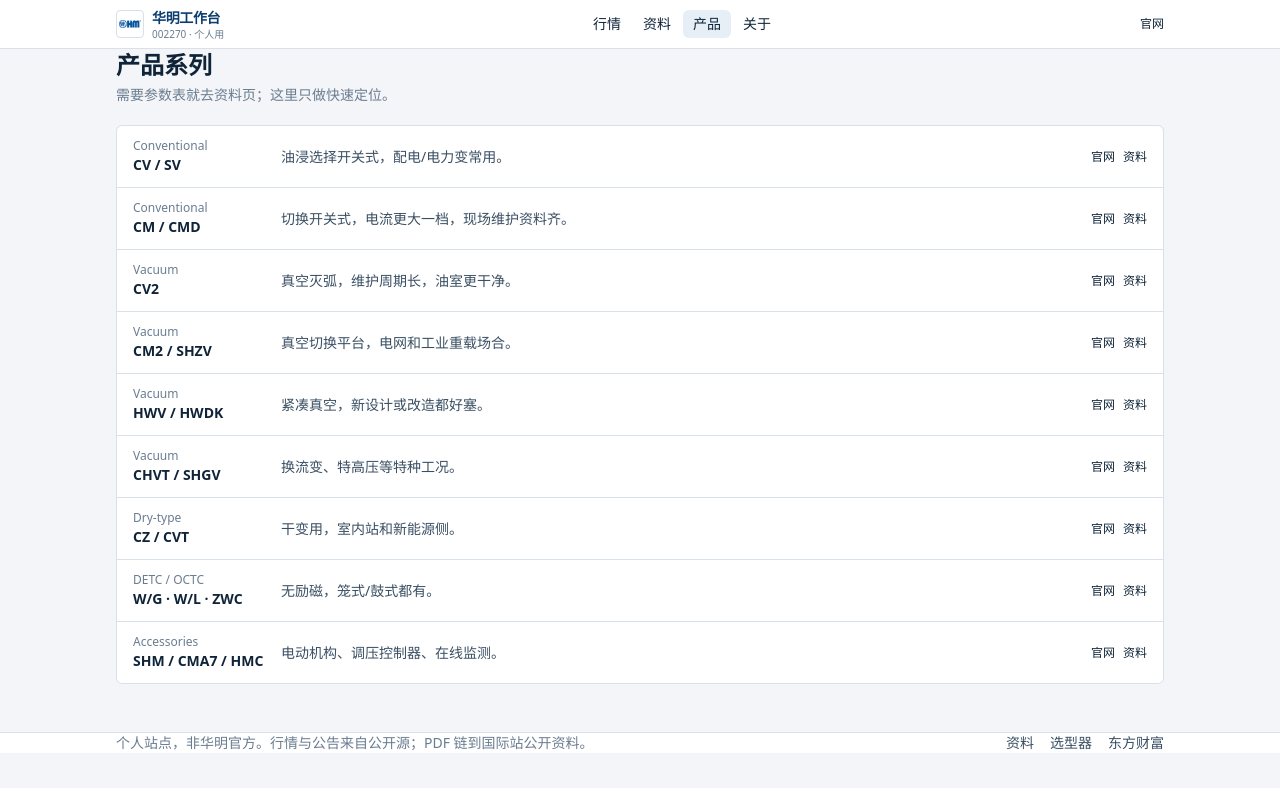
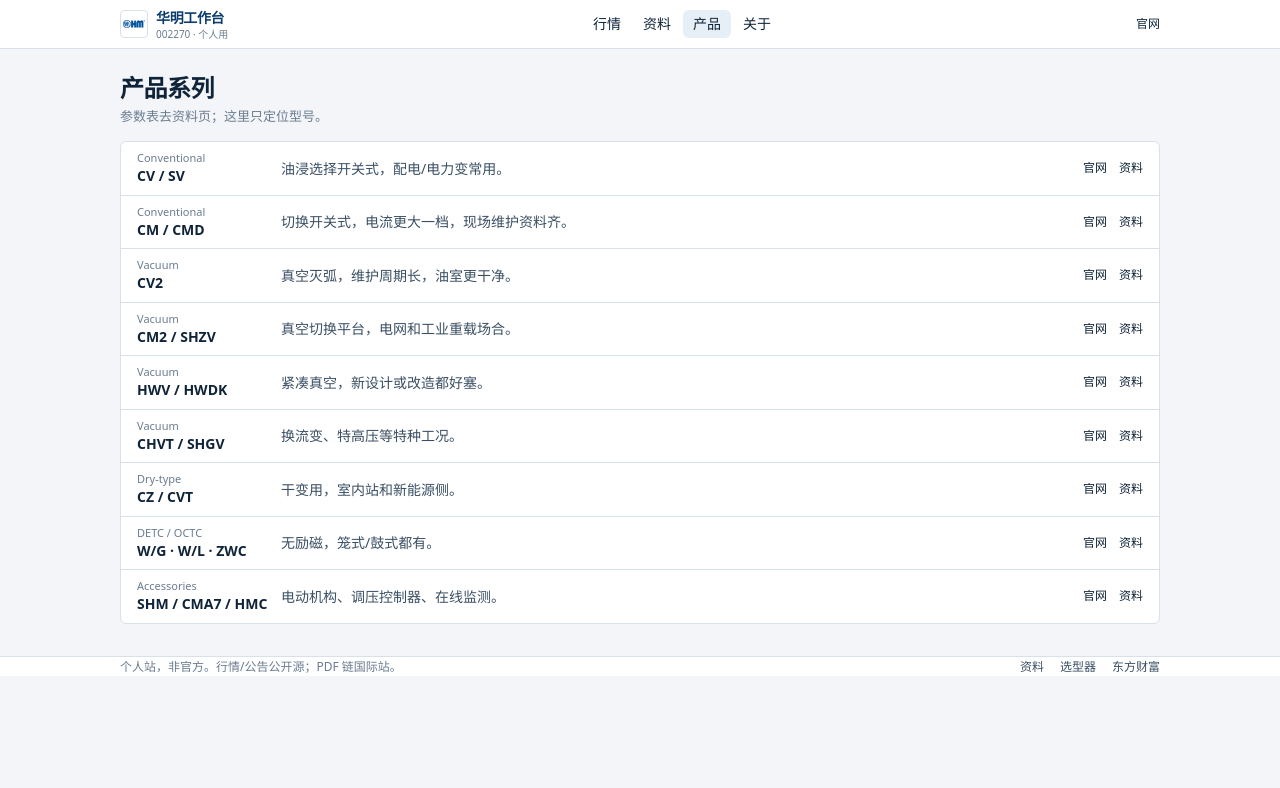
Before and after one commit to erict16/huaming-hub, a Next.js app: page /products in a window 1280 px wide. Shown: the top 788 px of the page. Built offline with nearby package versions, Linux system fonts and the light colour scheme.

Commit message:
style: unify page spacing on 4pt scale
Shared hm-page/hm-page-head/hm-stack; tighter main/footer/cards.
Consistent gaps across home, downloads, products, about.

```diff
--- a/src/app/downloads/page.tsx
+++ b/src/app/downloads/page.tsx
@@ -9,15 +9,15 @@
 
 export default function DownloadsPage() {
   return (
-    <div className="space-y-4">
-      <div>
-        <h1 className="font-display text-xl font-semibold tracking-tight text-[var(--ink)] sm:text-2xl">
-          技术资料
-        </h1>
-        <p className="mt-1 text-sm text-[var(--ink-3)]">
-          {allDocuments.length} 份 · 按型号筛选 · 紧凑列表
-        </p>
-      </div>
+    <div className="hm-page">
+      <header className="hm-page-head">
+        <div>
+          <h1>技术资料</h1>
+          <p className="sub">
+            {allDocuments.length} 份 · 按型号筛 · 表格
+          </p>
+        </div>
+      </header>
       <DownloadExplorer
         documents={allDocuments}
         categories={categories}
--- a/src/app/globals.css
+++ b/src/app/globals.css
@@ -26,6 +26,15 @@
   --up: #c41e3a;
   --down: #0d7a4f;
   --radius: 6px;
+  /* 4pt spacing scale */
+  --s1: 4px;
+  --s2: 8px;
+  --s3: 12px;
+  --s4: 16px;
+  --s5: 20px;
+  --s6: 24px;
+  --s8: 32px;
+  --header-h: 48px;
   --font-display: var(--font-space), ui-sans-serif, system-ui, sans-serif;
   --font-body: var(--font-inter), ui-sans-serif, system-ui, sans-serif;
   --font-mono: var(--font-mono-jb), ui-monospace, monospace;
@@ -75,7 +84,72 @@
 .hm-shell {
   max-width: 1080px;
   margin: 0 auto;
-  padding: 0 1rem;
+  padding: 0 var(--s4);
+}
+
+.hm-main {
+  padding-top: var(--s5);
+  padding-bottom: var(--s6);
+}
+
+@media (min-width: 640px) {
+  .hm-shell {
+    padding: 0 var(--s5);
+  }
+  .hm-main {
+    padding-top: var(--s6);
+    padding-bottom: var(--s8);
+  }
+}
+
+/* 页内统一节奏：标题区 → 内容 */
+.hm-page {
+  display: flex;
+  flex-direction: column;
+  gap: var(--s4);
+}
+
+.hm-page-head {
+  display: flex;
+  flex-wrap: wrap;
+  align-items: flex-end;
+  justify-content: space-between;
+  gap: var(--s3);
+}
+
+.hm-page-head h1 {
+  margin: 0;
+  font-family: var(--font-display);
+  font-size: 1.35rem;
+  font-weight: 600;
+  letter-spacing: -0.02em;
+  line-height: 1.25;
+  color: var(--ink);
+}
+
+@media (min-width: 640px) {
+  .hm-page-head h1 {
+    font-size: 1.5rem;
+  }
+}
+
+.hm-page-head .sub {
+  margin: var(--s1) 0 0;
+  font-size: 0.8125rem;
+  line-height: 1.4;
+  color: var(--ink-3);
+}
+
+.hm-stack {
+  display: flex;
+  flex-direction: column;
+  gap: var(--s3);
+}
+
+.hm-stack-sm {
+  display: flex;
+  flex-direction: column;
+  gap: var(--s2);
 }
 
 .hm-card {
@@ -84,17 +158,21 @@
   border-radius: var(--radius);
 }
 
+.hm-card-pad {
+  padding: var(--s3) var(--s4);
+}
+
 /* —— 按钮：高对比，中文可读 —— */
 .hm-btn {
   display: inline-flex;
   align-items: center;
   justify-content: center;
-  gap: 0.35rem;
+  gap: var(--s1);
   border-radius: var(--radius);
   font-size: 0.875rem;
   font-weight: 600;
   line-height: 1.25;
-  padding: 0.5rem 0.9rem;
+  padding: 0.45rem 0.85rem;
   border: 1px solid transparent;
   cursor: pointer;
   white-space: nowrap;
@@ -180,12 +258,12 @@
   color: var(--ink-3);
   background: var(--paper-3);
   border-bottom: 1px solid var(--rule);
-  padding: 8px 10px;
+  padding: var(--s2) var(--s3);
   white-space: nowrap;
 }
 
 .hm-table td {
-  padding: 7px 10px;
+  padding: var(--s2) var(--s3);
   border-bottom: 1px solid var(--rule);
   vertical-align: middle;
 }
--- a/src/app/layout.tsx
+++ b/src/app/layout.tsx
@@ -46,7 +46,7 @@
         className={`${space.variable} ${inter.variable} ${mono.variable} antialiased`}
       >
         <SiteHeader />
-        <main className="hm-shell py-6 sm:py-8">{children}</main>
+        <main className="hm-shell hm-main">{children}</main>
         <SiteFooter />
       </body>
     </html>
--- a/src/app/page.tsx
+++ b/src/app/page.tsx
@@ -7,14 +7,12 @@
   const docCount = allDocuments.length;
 
   return (
-    <div className="space-y-6">
-      <div className="flex flex-wrap items-end justify-between gap-3">
+    <div className="hm-page">
+      <header className="hm-page-head">
         <div>
-          <h1 className="font-display text-2xl font-semibold tracking-tight text-[var(--ink)]">
-            华明装备 002270
-          </h1>
-          <p className="mt-1 text-sm text-[var(--ink-3)]">
-            自己用：盘口 + 公告/媒体（利好利空都收）· {docCount} 份资料
+          <h1>华明装备 002270</h1>
+          <p className="sub">
+            盘口 + 公告/媒体（利好利空）· {docCount} 份资料
           </p>
         </div>
         <div className="flex flex-wrap gap-2">
@@ -25,19 +23,19 @@
             产品系列
           </Link>
         </div>
-      </div>
+      </header>
 
-      <div className="grid gap-5 lg:grid-cols-[300px_1fr]">
-        <div className="space-y-3 lg:sticky lg:top-20 lg:self-start">
+      <div className="grid gap-4 lg:grid-cols-[280px_minmax(0,1fr)]">
+        <aside className="hm-stack lg:sticky lg:top-[calc(var(--header-h)+var(--s3))] lg:self-start">
           <StockPanel />
-          <div className="hm-card p-3 text-sm">
+          <div className="hm-card hm-card-pad text-sm">
             <div className="font-mono text-[10px] uppercase tracking-wider text-[var(--ink-3)]">
               快捷
             </div>
-            <ul className="mt-2 space-y-1.5 text-[var(--ink-2)]">
+            <ul className="mt-2 space-y-1.5 leading-snug text-[var(--ink-2)]">
               <li>
                 <Link href="/downloads" className="hover:text-[var(--accent)]">
-                  下规范书 / Leaflet
+                  规范书 / Leaflet
                 </Link>
               </li>
               <li>
@@ -62,7 +60,7 @@
               </li>
             </ul>
           </div>
-        </div>
+        </aside>
         <NewsFeed />
       </div>
     </div>
--- a/src/app/products/page.tsx
+++ b/src/app/products/page.tsx
@@ -9,32 +9,30 @@
 
 export default function ProductsPage() {
   return (
-    <div className="space-y-5">
-      <div>
-        <h1 className="font-display text-2xl font-semibold text-[var(--ink)]">
-          产品系列
-        </h1>
-        <p className="mt-1 text-sm text-[var(--ink-3)]">
-          需要参数表就去资料页；这里只做快速定位。
-        </p>
-      </div>
+    <div className="hm-page">
+      <header className="hm-page-head">
+        <div>
+          <h1>产品系列</h1>
+          <p className="sub">参数表去资料页；这里只定位型号。</p>
+        </div>
+      </header>
 
-      <div className="hm-card divide-y divide-[var(--rule)] overflow-hidden">
+      <div className="hm-card overflow-hidden divide-y divide-[var(--rule)]">
         {productSeries.map((p) => (
           <article
             key={p.code}
-            className="grid gap-2 px-4 py-3 sm:grid-cols-[140px_1fr_auto] sm:items-center"
+            className="grid gap-1.5 px-4 py-2.5 sm:grid-cols-[132px_1fr_auto] sm:items-center sm:gap-3"
           >
-            <div>
-              <div className="font-mono text-xs text-[var(--ink-3)]">
+            <div className="min-w-0">
+              <div className="font-mono text-[11px] leading-none text-[var(--ink-3)]">
                 {p.category.replace(" OLTC", "")}
               </div>
-              <div className="font-display font-semibold text-[var(--ink)]">
+              <div className="font-display mt-1 font-semibold leading-tight text-[var(--ink)]">
                 {p.code}
               </div>
             </div>
-            <p className="text-sm text-[var(--ink-2)]">{p.blurb}</p>
-            <div className="flex gap-2 text-xs">
+            <p className="text-sm leading-snug text-[var(--ink-2)]">{p.blurb}</p>
+            <div className="flex gap-3 text-xs">
               <a
                 href={p.href}
                 target="_blank"
--- a/src/app/selector/page.tsx
+++ b/src/app/selector/page.tsx
@@ -8,13 +8,15 @@
 
 export default function SelectorPage() {
   return (
-    <div className="mx-auto max-w-lg space-y-4 py-8 text-center">
-      <h1 className="font-display text-2xl font-semibold text-[var(--ink)]">
-        OLTC 选型
-      </h1>
-      <p className="text-sm text-[var(--ink-3)]">
-        填电流、电压、调压方式等，给出目录里最低适配型号建议。仅供参考，商务以确认函为准。
-      </p>
+    <div className="hm-page mx-auto max-w-md py-4 text-center">
+      <header className="hm-page-head justify-center">
+        <div>
+          <h1>OLTC 选型</h1>
+          <p className="sub">
+            电流、电压、调压方式 → 目录最低适配型号。仅供参考。
+          </p>
+        </div>
+      </header>
       <div className="flex flex-wrap justify-center gap-2">
         <a
           href="https://erict16.github.io/oltc-selector/"
--- a/src/components/DownloadExplorer.tsx
+++ b/src/components/DownloadExplorer.tsx
@@ -59,9 +59,8 @@
           .replace("Dry-type", "干式");
 
   return (
-    <div className="space-y-3">
-      {/* toolbar */}
-      <div className="hm-card flex flex-col gap-2 p-2.5 sm:flex-row sm:items-center">
+    <div className="hm-stack">
+      <div className="hm-card flex flex-col gap-2 p-2 sm:flex-row sm:items-center sm:gap-2 sm:px-2.5 sm:py-2">
         <input
           value={q}
           onChange={(e) => setQ(e.target.value)}
@@ -73,8 +72,7 @@
         </span>
       </div>
 
-      {/* series chips only — no duplicate select */}
-      <div className="flex flex-wrap gap-1">
+      <div className="flex flex-wrap gap-1.5">
         {["all", ...categories].map((c) => {
           const active = category === c;
           return (
@@ -90,22 +88,24 @@
         })}
       </div>
 
-      {/* compact table */}
       <div className="hm-card overflow-x-auto">
         <table className="hm-table min-w-[560px]">
           <thead>
             <tr>
               <th className="w-[72px]">型号</th>
               <th>文件</th>
-              <th className="w-[72px]">类型</th>
-              <th className="w-[100px]">系列</th>
-              <th className="w-[52px]" />
+              <th className="w-[64px]">类型</th>
+              <th className="w-[88px]">系列</th>
+              <th className="w-[48px]" />
             </tr>
           </thead>
           <tbody>
             {filtered.length === 0 ? (
               <tr>
-                <td colSpan={5} className="py-10 text-center text-[var(--ink-3)]">
+                <td
+                  colSpan={5}
+                  className="!py-8 text-center text-[var(--ink-3)]"
+                >
                   没有匹配，换个关键字。
                 </td>
               </tr>
@@ -156,8 +156,8 @@
         </table>
       </div>
 
-      <p className="text-[11px] text-[var(--ink-3)]">
-        点行内链接打开华明国际站公开 PDF，本站不托管文件。
+      <p className="m-0 text-[11px] leading-snug text-[var(--ink-3)]">
+        链接到国际站公开 PDF，本站不托管。
       </p>
     </div>
   );
--- a/src/components/SiteFooter.tsx
+++ b/src/components/SiteFooter.tsx
@@ -2,12 +2,12 @@
 
 export function SiteFooter() {
   return (
-    <footer className="mt-12 border-t border-[var(--rule)] bg-[var(--paper-2)]">
-      <div className="hm-shell flex flex-col gap-3 py-6 text-sm text-[var(--ink-3)] sm:flex-row sm:items-center sm:justify-between">
-        <p>
-          个人站点，非华明官方。行情与公告来自公开源；PDF 链到国际站公开资料。
+    <footer className="mt-auto border-t border-[var(--rule)] bg-[var(--paper-2)]">
+      <div className="hm-shell flex flex-col gap-2 py-4 text-xs leading-relaxed text-[var(--ink-3)] sm:flex-row sm:items-center sm:justify-between sm:gap-4">
+        <p className="m-0">
+          个人站，非官方。行情/公告公开源；PDF 链国际站。
         </p>
-        <div className="flex flex-wrap gap-4 text-[var(--ink-2)]">
+        <div className="flex flex-wrap gap-x-4 gap-y-1 text-[var(--ink-2)]">
           <Link href="/downloads" className="hover:text-[var(--accent)]">
             资料
           </Link>
```
Also changed, not shown: src/app/about/page.tsx (+29 -23 lines), src/components/NewsFeed.tsx (+14 -15 lines), src/components/StockPanel.tsx (+7 -7 lines).
